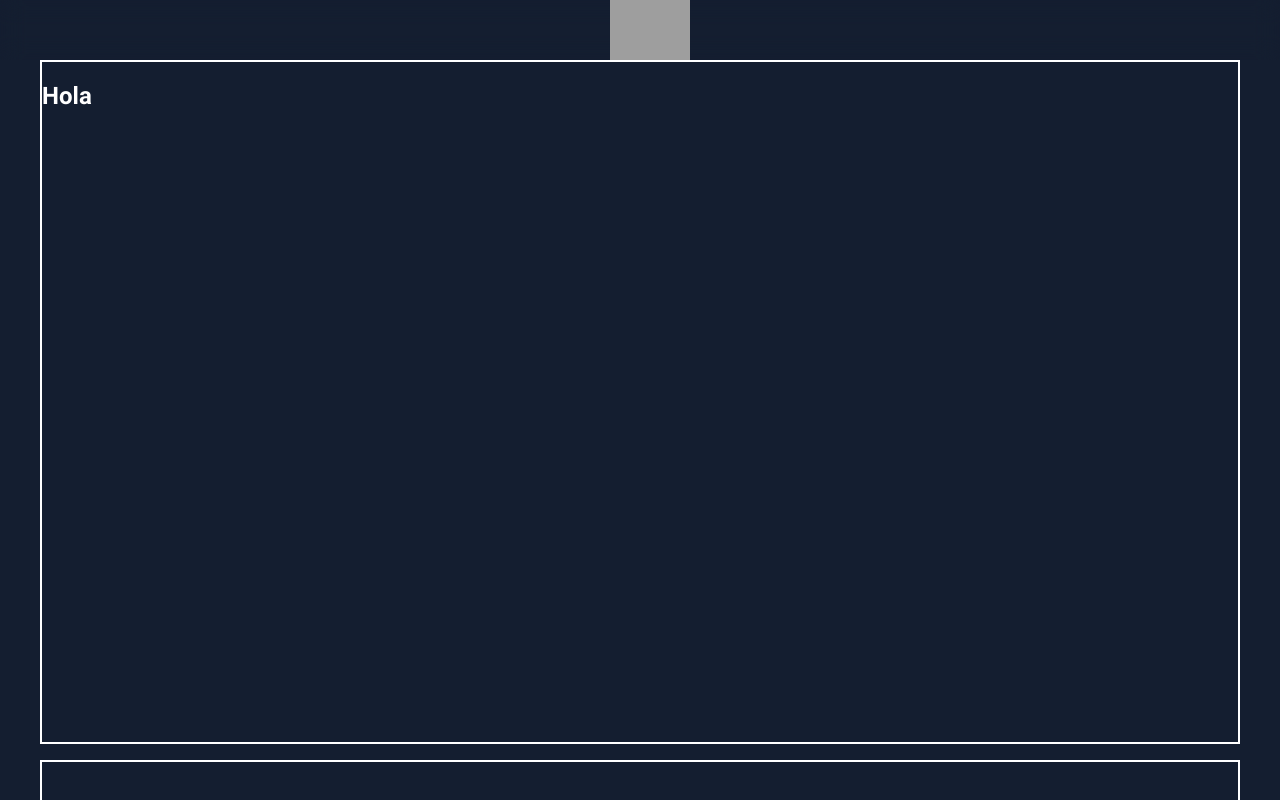
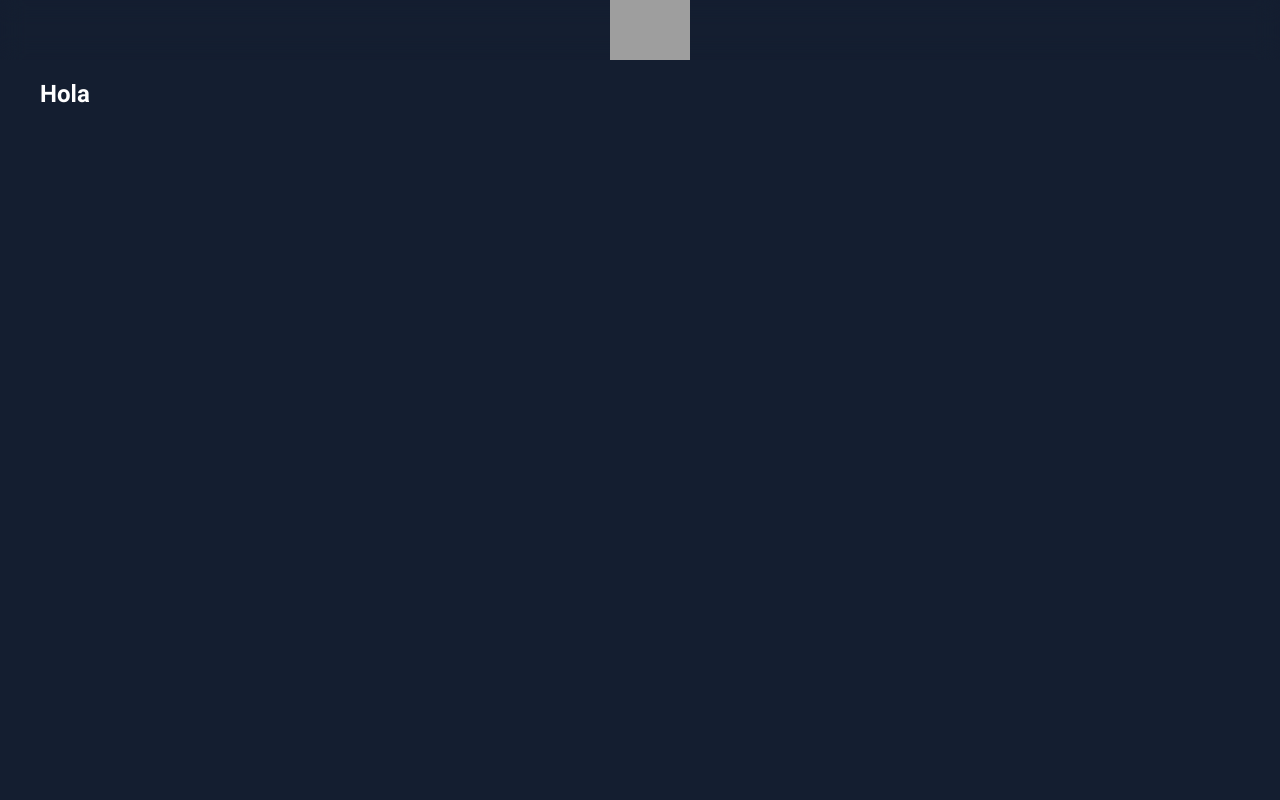
Before and after one commit to JoezerG/joezerg.dev, an Astro site: page / in a window 1280 px wide. Shown: the top 800 px of the page. Built offline with nearby package versions, Linux system fonts and the light colour scheme; Astro itself is replaced by a stand-in of ours; grey boxes are pictures that could not be loaded.

Commit message:
section component

```diff
--- a/src/layouts/SectionLayout.astro
+++ b/src/layouts/SectionLayout.astro
@@ -1,6 +1,12 @@
 ---
-import "../styles/section.module.css";
 ---
+
+<style>
+  section {
+    height: 85vh;
+    /* border: 2px solid white; */
+  }
+</style>
 
 <section>
   <slot />
--- a/src/styles/section.module.css
+++ /dev/null
@@ -1,5 +0,0 @@
-section {
-  display: block;
-  height: 85vh;
-  border: 2px solid white;
-}
```
